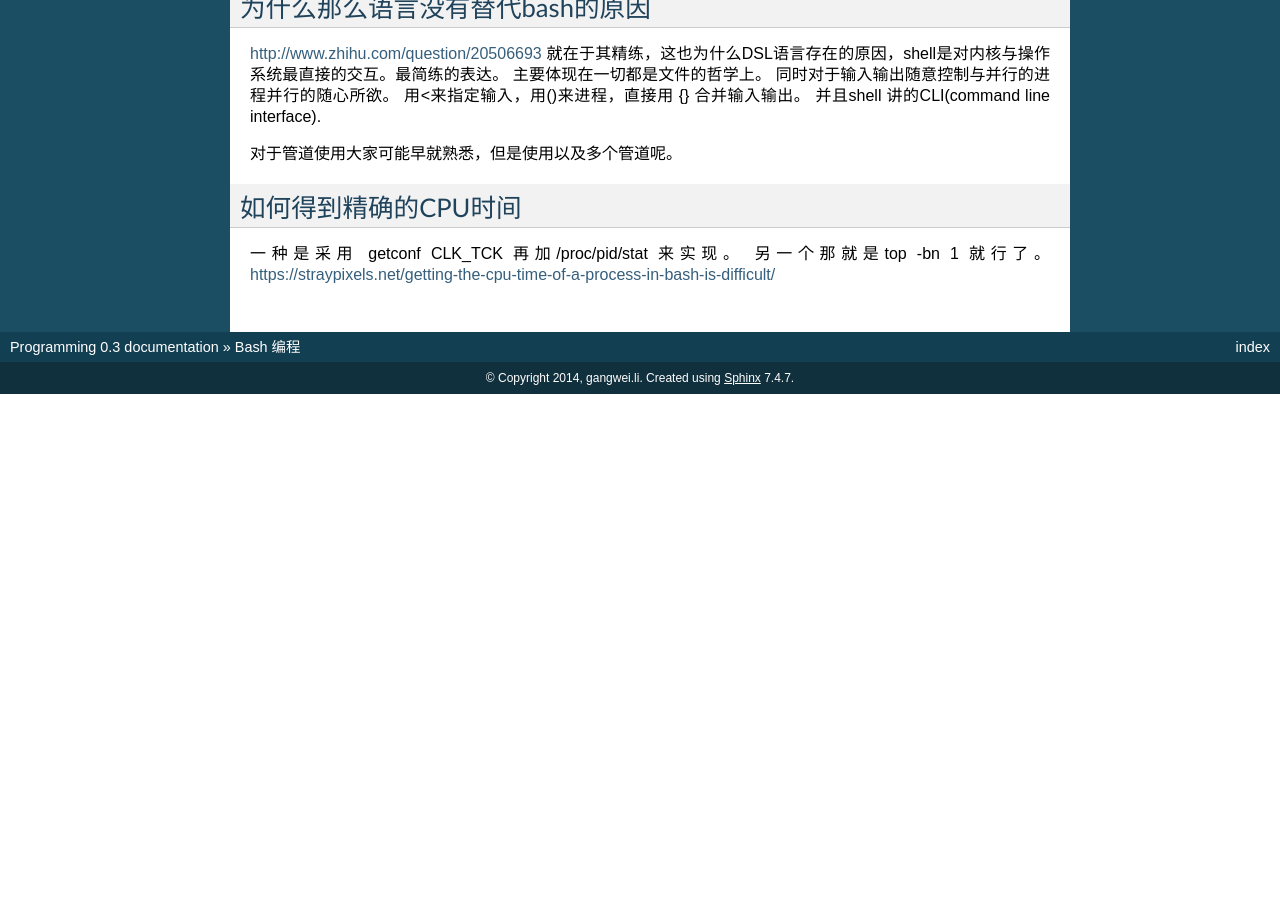
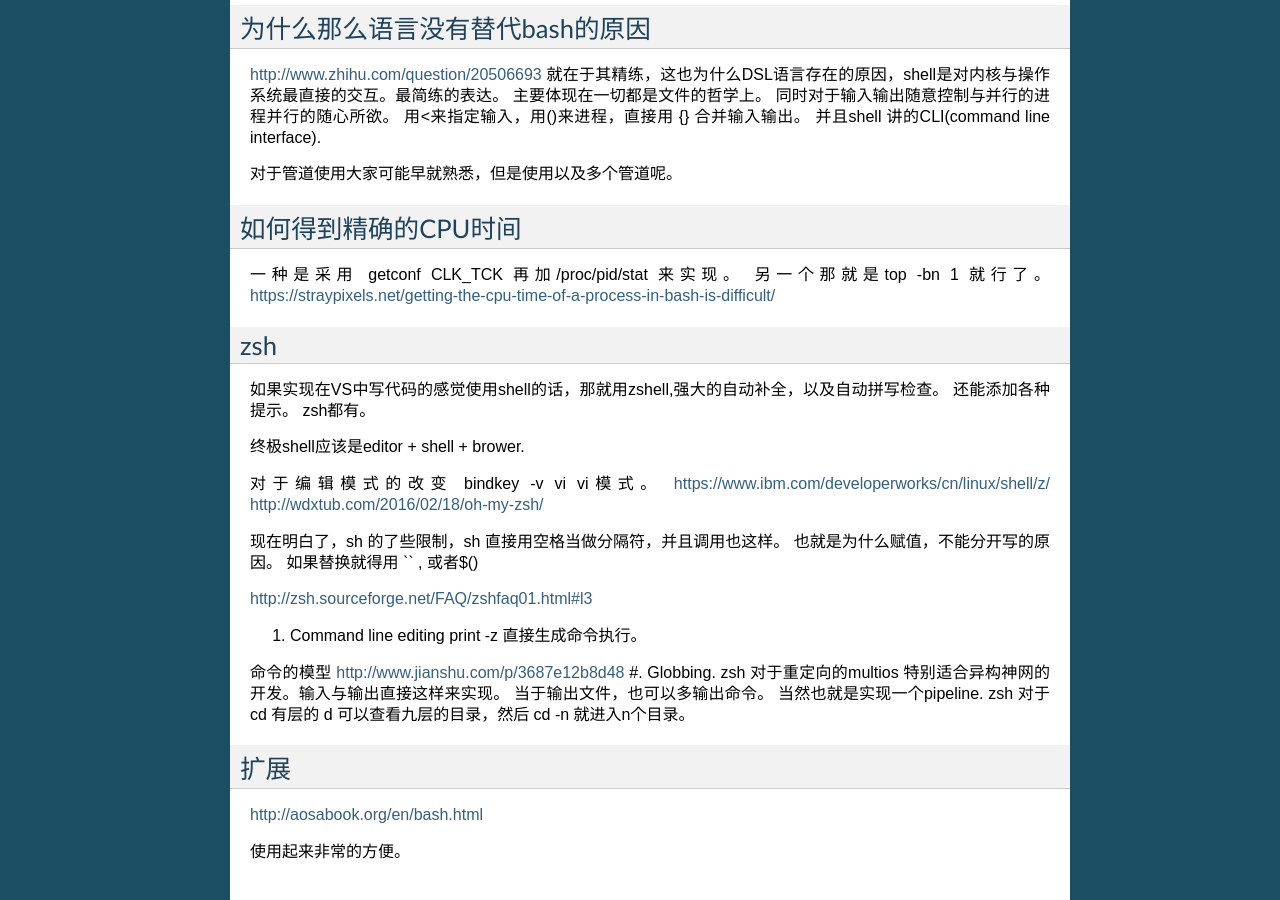
Before and after one commit to gwli/Programming, a Sphinx documentation site: the page built from source/content/Stage_1/Bash.rst, in a window 1280 px wide and 900 px high, scrolled down 4272 px. Built offline with Sphinx 7.4.7, drawn with Linux system fonts in a browser that asks for light colours; before the commit the page ends 4666 px from its top, so only the background shows below that; some of the changed text lies outside the part shown.

Commit message:
总结了zsh的高效

```diff
--- a/source/content/Stage_1/Bash.rst
+++ b/source/content/Stage_1/Bash.rst
@@ -14,6 +14,9 @@ Bash 编程
 模块。
 
 而shell之类的语言来做集成测试是最方便与灵活的。
+
+shell 最强大的地方，那就是对外部命令的支持，混然天成的，只要你放PATH下面，就自动的识别。 并且只要你的脚本支持命令行参数。
+就可以传递任意的参数。
 
 优点与缺点
 ==========
@@ -44,10 +47,12 @@ Bash 编程
 并且随着 bash的升级，4.3之后已经可以 自动补全 参数了。看来是越来越强了。如果是想自定义可以使用
 http://kodango.com/bash-competion-programming
 
+这一点zsh 做更灵活，各种补全，尽可能tab. 并且支持** 来递归。
+
 串行与并行计算与同步
 --------------------
 
- 简单的管道是串行，而并行就要用() 再加上这些与列表与或者表了。不过bash实现都是进程级的并行了。
+简单的管道是串行，而并行就要用() 再加上这些与列表与或者表了。不过bash实现都是进程级的并行了。
 ()&&()|tee log.txt
 
 而简单的语列表与或列表是串行的，如果加()就是并行了，同并与或之间也就具有同步的机制。
@@ -57,8 +62,6 @@ http://kodango.com/bash-competion-programming
 并且bash 命令回显机制是做的最好的，-verbose以及打印命令回显呢。
 
 所以对于bash来说，直接看其执行的log就可以了。这样就可以利用gentoo把整个启动过程完全搞明白了。
-
-
 
 对于文件的读写
 --------------
@@ -79,7 +82,6 @@ bash 是最简化的， read 指定就可以，写可以用echo也可以write以
 
 不仅支持 timeout还支持 列表输入，就像 a,b,c=1,2,3这样。并且自动把多余给最后一个。
 还可以指令一行，还是一个字符，还是指定分界符。还可以设置不回显等等。
-
 当然如果想读入特定几行，并且放在一个数据组里，有readarray,mapfile.都是这些功能。
 http://omicron2012.blog.163.com/blog/static/236148083201442483739536/
 
@@ -188,9 +190,6 @@ bash 有最好用重定向
    add //sw/Machine.pm#none
    Change 19006994 files shelved.
    -------------
-
-
-
 
 
 
@@ -303,7 +302,7 @@ http://www.zhihu.com/question/20506693
 对于管道使用大家可能早就熟悉，但是使用以及多个管道呢。
 
 .. code-block:: bash
-   diff -u <(ls |sort ) <(ssh -i ~/my.key dove@myhost grep amazon mp3.urltxt)
+   diff -u < (ls | sort ) <(ssh -i ~/my.key dove@myhost grep amazon mp3.urltxt)
 
 
 如何得到精确的CPU时间
@@ -311,3 +310,43 @@ http://www.zhihu.com/question/20506693
 
 一种是采用 getconf CLK_TCK 再加/proc/pid/stat 来实现。 另一个那就是top -bn 1 就行了。
 https://straypixels.net/getting-the-cpu-time-of-a-process-in-bash-is-difficult/
+
+
+zsh
+===
+
+如果实现在VS中写代码的感觉使用shell的话，那就用zshell,强大的自动补全，以及自动拼写检查。
+还能添加各种提示。 zsh都有。
+
+终极shell应该是editor + shell + brower.
+
+对于编辑模式的改变 bindkey -v vi vi模式。
+https://www.ibm.com/developerworks/cn/linux/shell/z/
+http://wdxtub.com/2016/02/18/oh-my-zsh/
+
+现在明白了，sh 的了些限制，sh 直接用空格当做分隔符，并且调用也这样。 也就是为什么赋值，不能分开写的原因。
+如果替换就得用 `` , 或者$()
+
+http://zsh.sourceforge.net/FAQ/zshfaq01.html#l3
+
+#. Command line editing
+   print -z 直接生成命令执行。
+
+命令的模型
+http://www.jianshu.com/p/3687e12b8d48
+#. Globbing.
+zsh 对于重定向的multios 特别适合异构神网的开发。输入与输出直接这样来实现。
+当于输出文件，也可以多输出命令。 当然也就是实现一个pipeline.
+zsh 对于cd 有层的 d 可以查看九层的目录，然后 cd -n 就进入n个目录。
+
+
+扩展
+====
+
+http://aosabook.org/en/bash.html
+
+使用起来非常的方便。
+
+.. code-block:: bash
+   pro{a,b,c}cddd{h,j}
+   proacdddh proacddj ....
```
